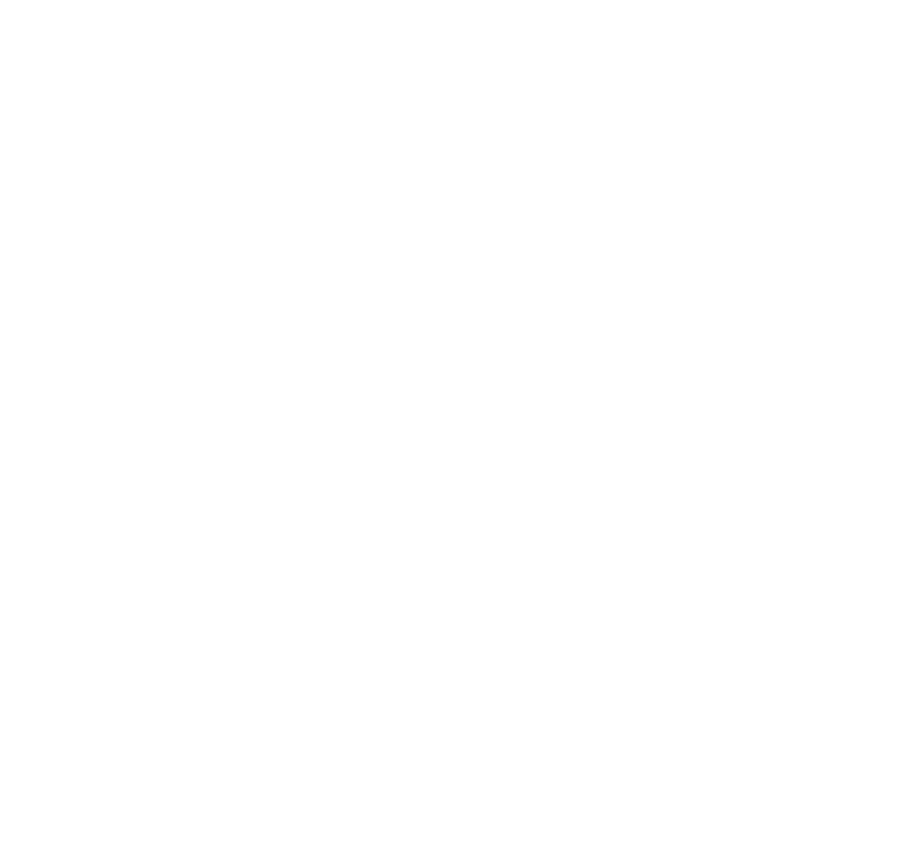
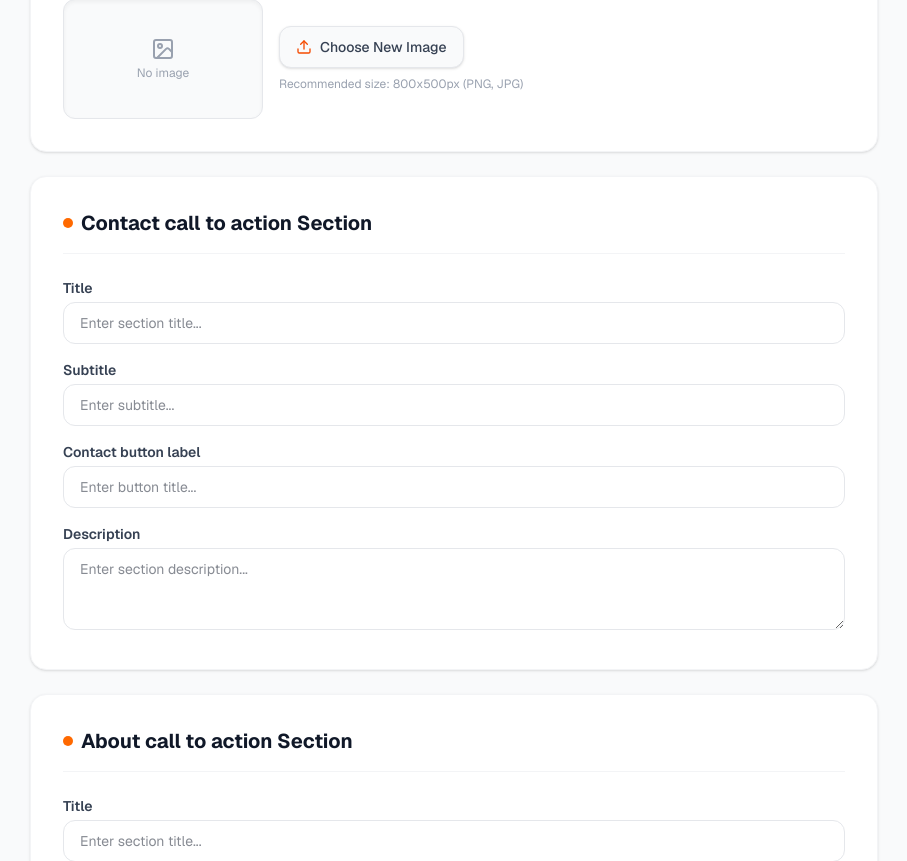
Before and after one commit to thihalynn2111/futurehubb, a Next.js app: page /admin/homeSection in a window 1280 px wide. Shown: the part 1197-2058 px from the top of the page, without its empty margins (314-1221 px from the left). Before the commit the page ends 1022 px from the top, so only its background shows below. Built offline with nearby package versions, Linux system fonts and the light colour scheme; no server answers; the database is empty.

Commit message:
modify-home-5-11-26

```diff
--- a/components/admin/home.tsx
+++ b/components/admin/home.tsx
@@ -55,6 +55,53 @@ export default function Home() {
   const [previewCardImages, setPreviewCardImages] = useState<
     Record<string, string>
   >({});
+  const defaultSections: HomeSection[] = [
+    {
+      page: "home",
+      sectionKey: "hero",
+      title: "",
+      subtitle: "",
+      description: "",
+      imageUrl: "",
+      cards: [],
+    },
+    {
+      page: "home",
+      sectionKey: "contact call to action",
+      title: "",
+      subtitle: "",
+      description: "",
+      imageUrl: "",
+      cards: [],
+    },
+    {
+      page: "home",
+      sectionKey: "about call to action",
+      title: "",
+      subtitle: "",
+      description: "",
+      imageUrl: "",
+      cards: [],
+    },
+    {
+      page: "home",
+      sectionKey: "roadmap",
+      title: "",
+      subtitle: "",
+      description: "",
+      imageUrl: "",
+      cards: [],
+    },
+    {
+      page: "home",
+      sectionKey: "Technology",
+      title: "",
+      subtitle: "",
+      description: "",
+      imageUrl: "",
+      cards: [],
+    },
+  ];
   const [seo, setSeo] = useState<SeoPage>({
     pageName: "home",
     metaTitle: "",
@@ -67,7 +114,19 @@ export default function Home() {
       try {
         const response = await fetch("/api/admin/pages/home");
         const result = await response.json();
-        setSections(result.data);
+        if (!response.ok || !result.success) {
+          throw new Error(result.message || "Failed to fetch about data");
+        }
+        const mergedSections = defaultSections.map((defaultSection) => {
+          const existingSection = result.data.find(
+            (item: HomeSection) =>
+              item.sectionKey === defaultSection.sectionKey,
+          );
+
+          return existingSection || defaultSection;
+        });
+
+        setSections(mergedSections);
         setSeo({
           id: result.seo?.id,
           pageName: result.seo?.pageName ?? "home",
@@ -109,8 +168,6 @@ export default function Home() {
       if (!response.ok || !result.success) {
         throw new Error(result.message || "Failed to delete card");
       }
-
-      // Card ကိုပဲ ဖယ်မယ်။ Section ကို မဖယ်ဘူး။
       setSections((previous) =>
         previous.map((section) => ({
           ...section,
@@ -175,8 +232,6 @@ export default function Home() {
 
             updatedSection.imageUrl = uploadResult.imageUrl;
           }
-
-          // 2. Upload Card Images
           const updatedCards = await Promise.all(
             section.cards.map(async (card, cardIndex) => {
               const cardKey = `${section.id}-${card.id ?? `new-${cardIndex}`}`;
@@ -419,7 +474,7 @@ export default function Home() {
 
           return (
             <div
-              key={section.id}
+              key={section.id ?? `default-${section.sectionKey}`}
               className="bg-white p-8 rounded-2xl border border-gray-100 shadow-sm"
             >
               <h2 className="text-xl font-bold text-gray-900 mb-6 flex items-center space-x-2 border-b border-gray-100 pb-4">
@@ -443,7 +498,9 @@ export default function Home() {
                     placeholder="Enter section title..."
                   />
                 </div>
-                {section.sectionKey === "hero" && (
+                {(section.sectionKey === "hero" ||
+                  section.sectionKey === "contact call to action" ||
+                  section.sectionKey === "about call to action") && (
                   <div>
                     <label className="block text-sm font-semibold text-gray-700 mb-1">
                       Subtitle
@@ -476,6 +533,27 @@ export default function Home() {
                       }
                       className="w-full border border-gray-200 rounded-xl py-2.5 px-4 focus:outline-none focus:border-orange-500 transition text-sm"
                       placeholder="Enter button title..."
+                    />
+                  </div>
+                )}
+                {(section.sectionKey === "about call to action" ||
+                  section.sectionKey === "contact call to action") && (
+                  <div>
+                    <label className="block text-sm font-semibold text-gray-700 mb-1">
+                      Description
+                    </label>
+                    <textarea
+                      value={section.description ?? ""}
+                      onChange={(e) =>
+                        handleInputChange(
+                          section.id!,
+                          "description",
+                          e.target.value,
+                        )
+                      }
+                      rows={3}
+                      className="w-full border border-gray-200 rounded-xl py-2.5 px-4 focus:outline-none focus:border-orange-500 transition text-sm"
+                      placeholder="Enter section description..."
                     />
                   </div>
                 )}
@@ -683,7 +761,125 @@ export default function Home() {
                     </div>
                   </div>
                 )}
+                {section.sectionKey === "Technology" && (
+                  <div>
+                    <label className="block text-sm font-semibold text-gray-700 mb-1">
+                      Subtitle
+                    </label>
+                    <input
+                      type="text"
+                      value={section.subtitle ?? ""}
+                      onChange={(e) =>
+                        handleInputChange(
+                          section.id!,
+                          "subtitle",
+                          e.target.value,
+                        )
+                      }
+                      className="w-full border border-gray-200 rounded-xl py-2.5 px-4 focus:outline-none focus:border-orange-500 transition text-sm"
+                      placeholder="Enter subtitle..."
+                    />
 
+                    {/* Card Management */}
+                    <div className="mt-8 border-t border-gray-200 pt-6">
+                      <div className="flex items-center justify-between mb-5">
+                        <h3 className="text-lg font-bold text-gray-800">
+                          Manage Cards
+                        </h3>
+
+                        <button
+                          type="button"
+                          onClick={() => handleAddCard(section.id!)}
+                          className="flex items-center gap-2 bg-orange-600 hover:bg-orange-700 text-white px-4 py-2 rounded-lg text-sm"
+                        >
+                          + Add Card
+                        </button>
+                      </div>
+
+                      {section.cards.map((card, cardIndex) => (
+                        <div
+                          key={card.id ?? `new-${section.id}-${cardIndex}`}
+                          className="border border-gray-200 rounded-xl p-5 mb-4 bg-gray-50"
+                        >
+                          <div className="flex items-center justify-between mb-4">
+                            <h4 className="font-semibold text-gray-700">
+                              Technology Card {cardIndex + 1}
+                            </h4>
+
+                            <span className="text-xs text-gray-400">
+                              <button
+                                type="button"
+                                onClick={() => {
+                                  if (card.id) {
+                                    handleDelete(card.id);
+                                  } else {
+                                    handleRemoveCard(section.id!, cardIndex);
+                                  }
+                                }}
+                                className="flex-1 bg-red-50 hover:bg-red-100 text-red-600 font-medium py-2 px-4 rounded-xl border border-red-100 transition flex items-center justify-center space-x-1.5 text-sm"
+                              >
+                                <Trash2 size={16} />
+                                <span>Delete</span>
+                              </button>
+                            </span>
+                          </div>
+
+                          <div className="space-y-4">
+                            {/* Card Title */}
+                            <div>
+                              <label className="block text-sm font-medium mb-1">
+                                Technology Language
+                              </label>
+
+                              <input
+                                type="text"
+                                value={card.title ?? ""}
+                                onChange={(e) =>
+                                  handleCardInputChange(
+                                    section.id!,
+                                    cardIndex,
+                                    "title",
+                                    e.target.value,
+                                  )
+                                }
+                                placeholder="Enter card title..."
+                                className="w-full border border-gray-200 rounded-lg p-3 text-sm focus:outline-none focus:border-orange-500"
+                              />
+                            </div>
+
+                            {/* Card Description */}
+                            <div>
+                              <label className="block text-sm font-medium mb-1">
+                                Description
+                              </label>
+
+                              <textarea
+                                value={card.description ?? ""}
+                                onChange={(e) =>
+                                  handleCardInputChange(
+                                    section.id!,
+                                    cardIndex,
+                                    "description",
+                                    e.target.value,
+                                  )
+                                }
+                                rows={3}
+                                placeholder="Enter card description..."
+                                className="w-full border border-gray-200 rounded-lg p-3 text-sm focus:outline-none focus:border-orange-500"
+                              />
+                            </div>
+                          </div>
+                        </div>
+                      ))}
+
+                      {section.cards.length === 0 && (
+                        <p className="text-sm text-gray-400 text-center py-6 border border-dashed rounded-xl">
+                          No cards available. Click Add Card to create one.
+                        </p>
+                      )}
+                    </div>
+                  </div>
+                )}
                 {/* Image Upload for Hero Section */}
                 {section.sectionKey === "hero" && (
                   <div className="pt-2">
```
